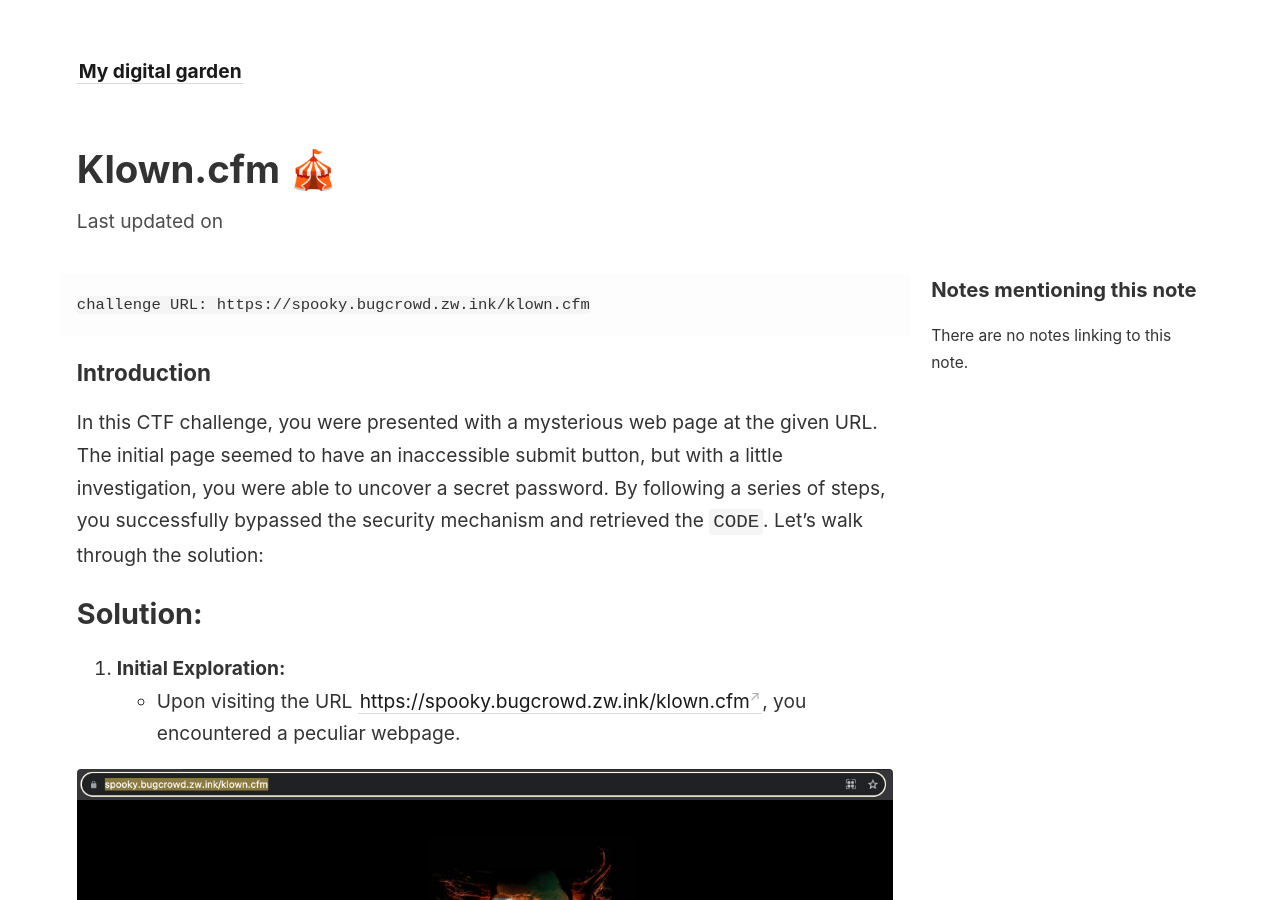
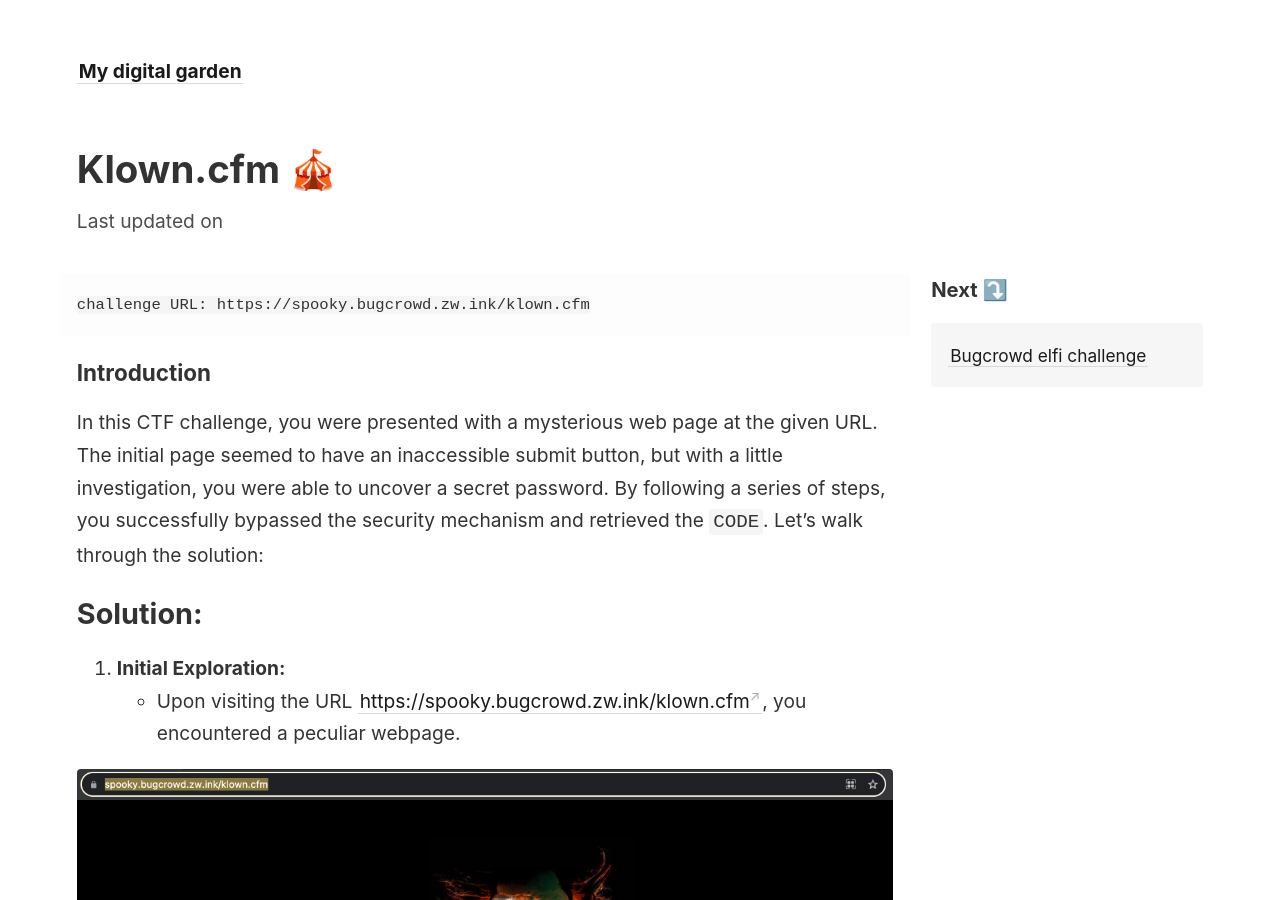
Before and after one commit to 0xPb1/test1, a Jekyll site: the page built from _notes/Bugcrowd/Klown.cfm/klown.cfm 🎪.md, in a window 1280 px wide and 900 px high. Built offline with Jekyll 4.4.1, drawn with Linux system fonts in a browser that asks for light colours.

Commit message:
add direction emoji

```diff
--- a/_layouts/note.html
+++ b/_layouts/note.html
@@ -18,7 +18,7 @@
     </content>
 
     <side style="font-size: 0.9em">
-      <h3 style="margin-bottom: 1em">Notes mentioning this note</h3>
+      <h3 style="margin-bottom: 1em">Next ⤵️</h3>
       {% if page.backlinks.size > 0 %}
       <div style="display: grid; grid-gap: 1em; grid-template-columns: repeat(1fr);">
       {% for backlink in page.backlinks %}
```
Also changed, not shown: _notes/Bugcrowd/Bugcrowd eLFI Challenge.md (+1 -1 lines).
